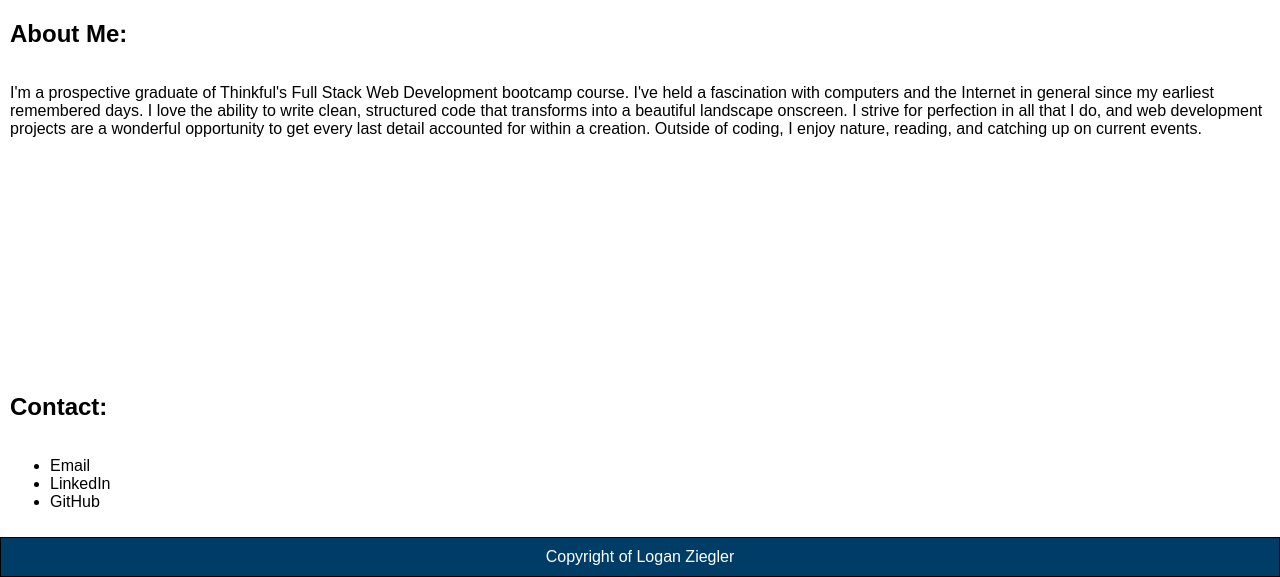
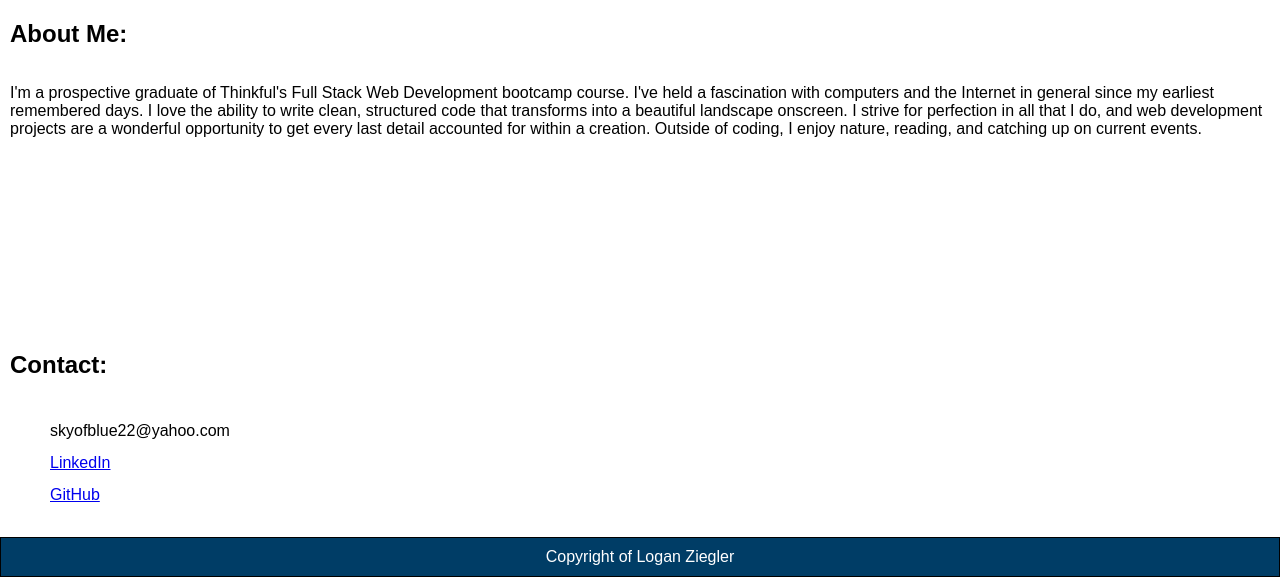
Before and after one commit to hypo644/portfolioSite, a plain HTML site: page index.html in a window 1280 px wide. Shown: the part 223-800 px from the top of the page. Drawn offline with Linux system fonts and the light colour scheme.

Commit message:
Small updates to font, positioning, and text

```diff
--- a/index.css
+++ b/index.css
@@ -53,7 +53,7 @@ nav {
 	/* background-color: white; */
 }
 
-div a {
+nav div a {
 	text-decoration: none;
 	color: white;
 }
@@ -76,6 +76,11 @@ section {
 	flex-direction: column;
 	background-color: white;
 	padding: 10px;
+}
+
+.contact ul {
+	list-style: none;
+	line-height: 2em;
 }
 
 .project {
--- a/index.html
+++ b/index.html
@@ -34,9 +34,9 @@
 			<h2>Contact:</h2>
 
 			<ul>
-				<li>Email</li>
-				<li>LinkedIn</li>
-				<li>GitHub</li>
+				<li>skyofblue22@yahoo.com</li>
+				<li><a href="https://www.linkedin.com/in/logan-ziegler-b27390105/">LinkedIn</a></li>
+				<li><a href="https://github.com/hypo644">GitHub</a></li>
 			</ul>
 
 		</section>
```
Also changed, not shown: projects.html (+2 -2 lines).
